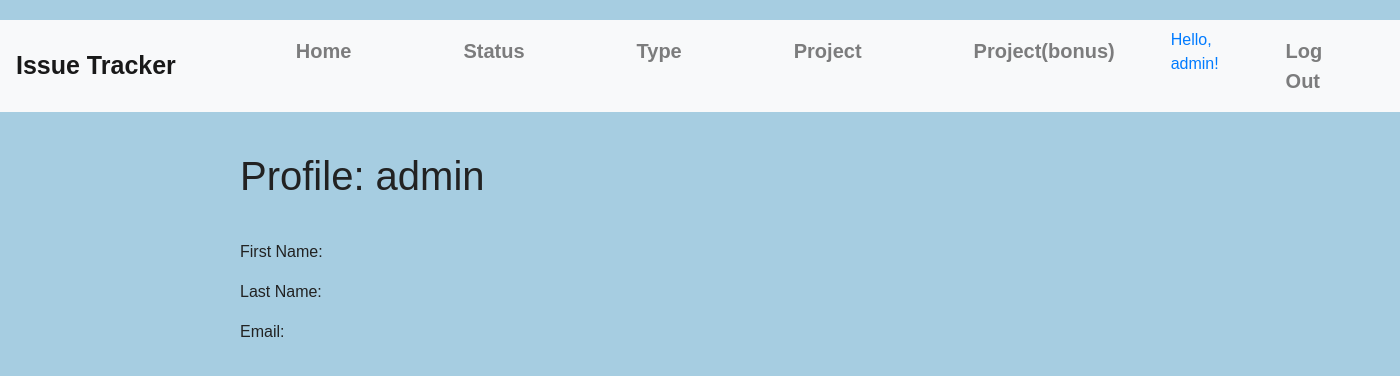
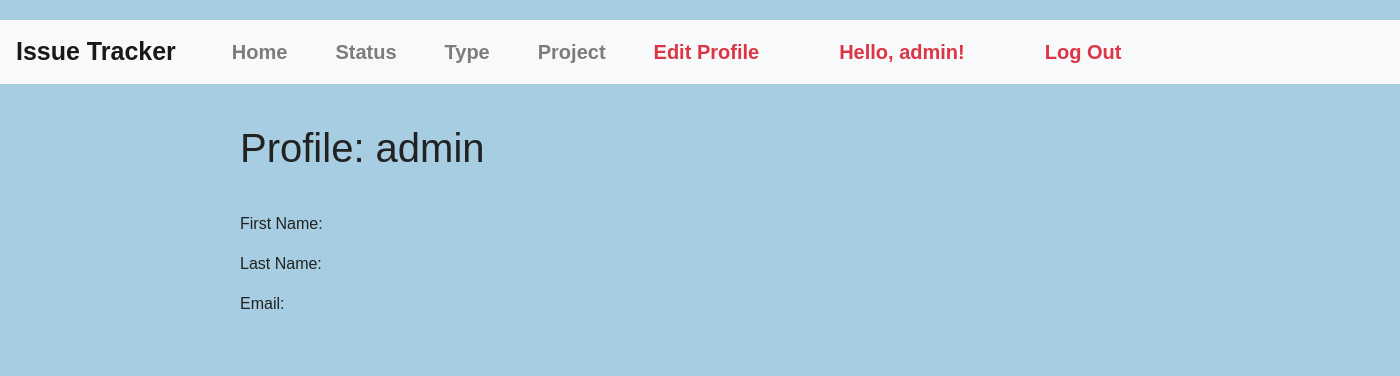
Before and after one commit to Aisuluu1405/python_group_3_homework_49_Aisulu_Dzhusupova, a Django app: page /accounts/profile/1/ in a window 1400 px wide. Shown: the top 376 px of the page. Run offline with Django 3.2, Linux system fonts and the light colour scheme; a user stored in the database is signed in; data comes from the database, SQL or seed files in the repository; some libraries are stand-ins or nearby versions.

Commit message:
Создала редактирование личных данных пользователя 'user_info_change.html'.

```diff
--- a/source/accounts/templates/user_detail.html
+++ b/source/accounts/templates/user_detail.html
@@ -1,14 +1,18 @@
 {% extends 'base.html' %}
 {% block title %}{{ user_obj.username }}{% endblock %}
+
 {% block menu %}
-    {% if user_obj == request.user %}
-{#        <li><a href="{% url "accounts:user_update" user_obj.pk %}">Edit Profile</a></li>#}
-{#        <li><a href="{% url 'accounts:user_change_password' user_obj.pk %}">Change Password</a></li>#}
+{% if user_obj == request.user %}
+        <li class="nav-item ml-3 mr-3"><a class="nav-link font-weight-bolder text-danger" href="{% url "accounts:user_edit" user_obj.pk %}">Edit Profile</a></li>
+{#        <p><a href="{% url 'accounts:user_change_password' user_obj.pk %}">Change Password</a></p>#}
     {% endif %}
 {% endblock %}
+
+
 {% block content %}
     <h1>Profile: {{ user_obj.username }}</h1>
     <p>First Name: <b>{{ user_obj.first_name }}</b></p>
     <p>Last Name: {{ user_obj.last_name }}</p>
     <p>Email: {{ user_obj.email }}</p>
+
 {% endblock %}
--- a/source/accounts/urls.py
+++ b/source/accounts/urls.py
@@ -1,5 +1,5 @@
 from django.urls import path
-from accounts.views import login_view, logout_view, register_view, UserDetailView
+from accounts.views import login_view, logout_view, register_view, UserDetailView, UserInfoChangeView
 
 app_name = 'accounts'
 
@@ -7,5 +7,6 @@ urlpatterns = [
     path('accounts/login/', login_view, name='login'),
     path('accounts/logout/', logout_view, name='logout'),
     path('register/', register_view, name='register'),
-    path('profile/<int:pk>/', UserDetailView.as_view(), name='user_detail')
+    path('profile/<int:pk>/', UserDetailView.as_view(), name='user_detail'),
+    path('profile/<int:pk>/edit/', UserInfoChangeView.as_view(), name = 'user_edit')
 ]
--- a/source/accounts/views.py
+++ b/source/accounts/views.py
@@ -1,9 +1,11 @@
+from django.contrib.auth.mixins import UserPassesTestMixin
 from django.contrib.auth.models import User
 from django.shortcuts import render, redirect
 from django.contrib.auth import authenticate, login, logout
-from django.views.generic import DetailView
+from django.urls import reverse
+from django.views.generic import DetailView, UpdateView
 
-from accounts.forms import UserCreationForm
+from accounts.forms import UserCreationForm, UserChangeForm
 
 
 def login_view(request):
@@ -51,3 +53,19 @@ class UserDetailView(DetailView):
     model = User
     template_name = 'user_detail.html'
     context_object_name = 'user_obj'
+
+
+class UserInfoChangeView(UserPassesTestMixin, UpdateView):
+    model = User
+    template_name = 'user_info_change.html'
+    form_class = UserChangeForm
+    context_object_name = 'user_obj'
+
+    def test_func(self):
+        return self.get_object() == self.request.user
+
+    # def test_func(self):
+    #     return self.request.user.pk == self.kwargs['pk']
+
+    def get_success_url(self):
+        return reverse('accounts:user_detail', kwargs={'pk':self.object.pk})
--- a/source/webapp/static/css/style.css
+++ b/source/webapp/static/css/style.css
@@ -103,5 +103,7 @@ h1{
 }
 .form-group input{
     margin-left: 50px;
-
 }
+/*.nav-user{*/
+    /*color: forestgreen;*/
+/*}*/
--- a/source/webapp/templates/base.html
+++ b/source/webapp/templates/base.html
@@ -21,30 +21,42 @@
   </button>
 
   <div class="collapse navbar-collapse" id="navbarSupportedContent">
-    <ul class="navbar-nav ml-5">
-      <li class="nav-item ml-5 mr-5">
+    <ul class="navbar-nav ml-3">
+      <li class="nav-item ml-3 mr-3">
         <a class="nav-link font-weight-bolder" href="{% url 'webapp:index' %}">Home </a>
       </li>
-      <li class="nav-item ml-5 mr-5">
+      <li class="nav-item ml-3 mr-3">
         <a class="nav-link font-weight-bolder" href="{% url 'webapp:status_index'%}">Status</a>
       </li>
-      <li class="nav-item ml-5 mr-5">
+      <li class="nav-item ml-3 mr-3">
         <a class="nav-link font-weight-bolder" href="{% url 'webapp:type_index' %}">Type</a>
       </li>
-      <li class="nav-item ml-5 mr-5">
+      <li class="nav-item ml-3 mr-3">
         <a class="nav-link font-weight-bolder" href="{% url 'webapp:project_index'%}">Project</a>
       </li>
-      <li class="nav-item ml-5 mr-5">
-        <a class="nav-link font-weight-bolder" href="{% url 'webapp:project_new_index'%}">Project(bonus)</a>
-      </li>
-            {% if request.user.is_authenticated %}
-                <li><a href="{% url 'accounts:user_detail' request.user.pk %}">Hello, {{ request.user }}!</a></li>
-                <li class="nav-item ml-5 mr-5"><a class="nav-link font-weight-bolder" href="{% url 'accounts:logout'  %}">Log Out</a></li>
-            {% else %}
-                <li class="nav-item ml-5 mr-5"><a class="nav-link font-weight-bolder" href="{% url 'accounts:login'  %}">Log In</a></li>
-                <li class="nav-item ml-5 mr-5"><a class="nav-link font-weight-bolder" href="{% url 'accounts:register' %}">Sign Up</a></li>
-            {% endif %}
-    </ul>
+    {% block menu %} {% endblock %}
+{#      <li class="nav-item ml-5 mr-5">#}
+{#        <a class="nav-link font-weight-bolder" href="{% url 'webapp:project_new_index'%}">Project(bonus)</a>#}
+{#      </li>#}
+{#        <li class="menu-right">#}
+{#           <ul>#}
+              {% if request.user.is_authenticated %}
+                <li class="nav-item ml-5 mr-3"><a class="nav-link font-weight-bolder text-danger" href="{% url 'accounts:user_detail' request.user.pk %}">Hello, {{ request.user }}!</a></li>
+                <li class="nav-item ml-5 mr-3"><a class="nav-link font-weight-bolder text-danger" href="{% url 'accounts:logout' %}">Log Out</a></li>
+              {% else %}
+                  <li class="nav-item ml-5 mr-3"><a class="nav-link font-weight-bolder text-danger" href="{% url 'accounts:login' %}">Log In</a></li>
+                  <li class="nav-item ml-5 mr-3"><a class="nav-link font-weight-bolder text-danger" href="{% url 'accounts:register' %}">Sign Up</a></li>
+              {% endif %}
+{#           </ul>#}
+{#            </li>#}
+{#            {% if request.user.is_authenticated %}#}
+{#                <li class="nav-item ml-3 mr-3"><a class="nav-link font-weight-bolder"  href="{% url 'accounts:user_detail' request.user.pk %}">Hello, {{ request.user }}!</a></li>#}
+{#                <li class="nav-item ml-3 mr-3"><a class="nav-link font-weight-bolder" href="{% url 'accounts:logout'  %}">Log Out</a></li>#}
+{#            {% else %}#}
+{#                <li class="nav-item ml-3 mr-3"><a class="nav-link font-weight-bolder" href="{% url 'accounts:login'  %}">Log In</a></li>#}
+{#                <li class="nav-item ml-3 mr-3"><a class="nav-link font-weight-bolder" href="{% url 'accounts:register' %}">Sign Up</a></li>#}
+{#            {% endif %}#}
+           </ul>
   </div>
 </nav>
 <div class="container">
```
Also changed, not shown: source/accounts/forms.py (+7 -0 lines), source/accounts/templates/user_info_change.html (added, +37 -0 lines).
